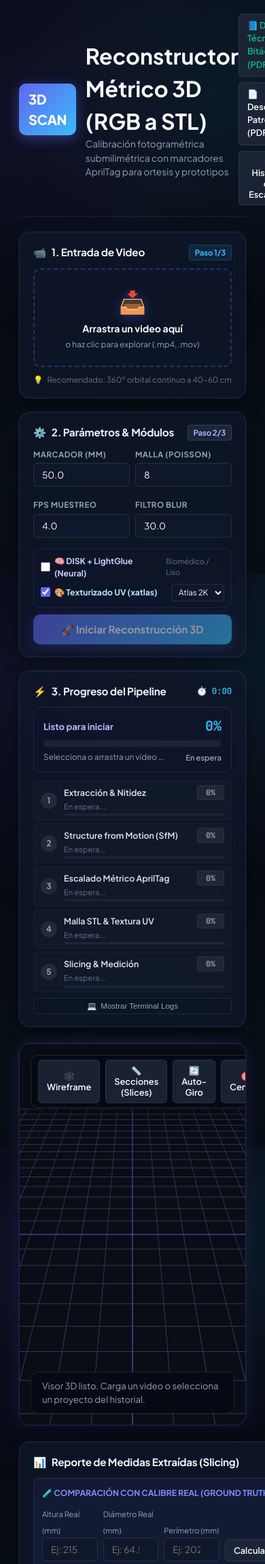
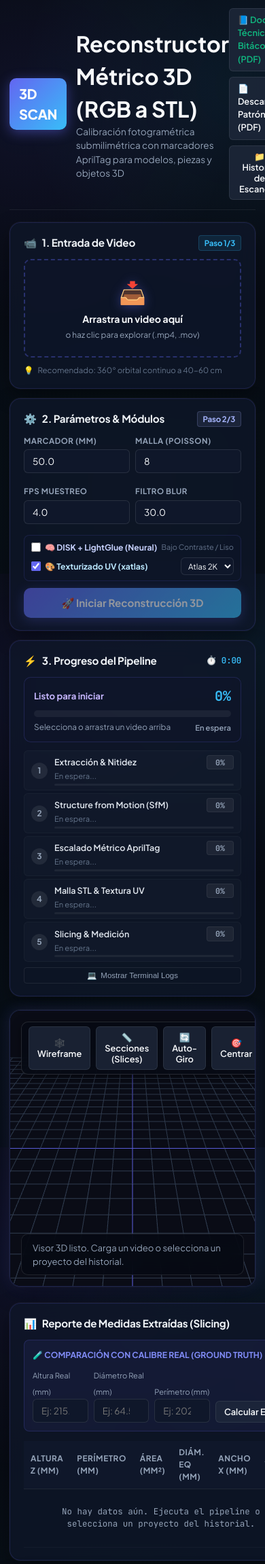
Before and after one commit to Malvadapapa/-Reconstructor-3D, a FastAPI app: page / in a window 390 px wide; the page is wider, and only the part inside the window is pictured. Shown: the top 2301 px of that part at 68% size. Run offline with FastAPI, Linux system fonts and the light colour scheme; data that the repository does not hold is empty.

Commit message:
fix: optimize laptop responsive breakpoints, anti-cache headers and purge ortesis/prototipo references

```diff
--- a/web/server.py
+++ b/web/server.py
@@ -53,7 +53,13 @@ async def serve_dashboard():
     if not index_path.exists():
         raise HTTPException(status_code=404, detail="index.html template not found.")
     with open(index_path, "r", encoding="utf-8") as f:
-        return f.read()
+        content = f.read()
+    response = HTMLResponse(content=content)
+    response.headers["Cache-Control"] = "no-cache, no-store, must-revalidate"
+    response.headers["Pragma"] = "no-cache"
+    response.headers["Expires"] = "0"
+    return response
+
 
 
 @app.get("/api/download-marker-pdf")
--- a/web/static/css/style.css
+++ b/web/static/css/style.css
@@ -47,7 +47,13 @@ body {
 .container {
   max-width: 1560px;
   margin: 0 auto;
-  padding: 20px 28px 40px;
+  padding: 16px 22px 36px;
+}
+
+@media (max-width: 1366px) {
+  .container {
+    padding: 12px 14px 28px;
+  }
 }
 
 /* Header */
@@ -55,8 +61,8 @@ header {
   display: flex;
   justify-content: space-between;
   align-items: center;
-  margin-bottom: 22px;
-  padding-bottom: 16px;
+  margin-bottom: 18px;
+  padding-bottom: 14px;
   border-bottom: 1px solid rgba(255, 255, 255, 0.07);
 }
 
@@ -86,27 +92,26 @@ header {
    ══════════════════════════════════════════════════════ */
 .top-workflow-grid {
   display: grid;
-  grid-template-columns: 1fr 1.15fr 1.35fr;
-  gap: 20px;
-  margin-bottom: 24px;
+  grid-template-columns: 0.95fr 1.05fr 1.25fr;
+  gap: 16px;
+  margin-bottom: 20px;
   align-items: stretch;
 }
 
-@media (max-width: 1280px) {
+@media (max-width: 1200px) {
   .top-workflow-grid {
-    grid-template-columns: 1fr 1fr;
+    gap: 10px;
   }
-  .top-workflow-grid > :nth-child(3) {
-    grid-column: span 2;
+  .card {
+    padding: 14px 12px;
   }
 }
 
-@media (max-width: 768px) {
+/* Solo colapsa a 1 columna en pantallas estrictamente móviles o tablets verticales (< 900px) */
+@media (max-width: 900px) {
   .top-workflow-grid {
     grid-template-columns: 1fr;
-  }
-  .top-workflow-grid > :nth-child(3) {
-    grid-column: span 1;
+    gap: 14px;
   }
 }
 
@@ -520,7 +525,7 @@ header {
 
 #viewport3d {
   width: 100%;
-  height: 560px;
+  height: clamp(380px, 48vh, 520px);
   background: radial-gradient(circle at center, #1e293b 0%, #060913 100%);
   display: block;
   position: relative;
@@ -579,14 +584,15 @@ header {
 /* Bottom Twin Panels (Slicing on Left, Projects History on Right) */
 .bottom-panels-grid {
   display: grid;
-  grid-template-columns: 1.3fr 1fr;
-  gap: 20px;
+  grid-template-columns: 1.25fr 1fr;
+  gap: 16px;
   align-items: start;
 }
 
-@media (max-width: 1100px) {
+@media (max-width: 900px) {
   .bottom-panels-grid {
     grid-template-columns: 1fr;
+    gap: 14px;
   }
 }
 
--- a/web/templates/index.html
+++ b/web/templates/index.html
@@ -4,7 +4,7 @@
   <meta charset="UTF-8">
   <meta name="viewport" content="width=device-width, initial-scale=1.0">
   <title>Video to 3D Metric Model - Scanner MVP</title>
-  <link rel="stylesheet" href="/static/css/style.css">
+  <link rel="stylesheet" href="/static/css/style.css?v=3.1">
   <!-- Three.js and Loaders -->
   <script src="https://cdnjs.cloudflare.com/ajax/libs/three.js/r128/three.min.js"></script>
   <script src="https://cdn.jsdelivr.net/npm/three@0.128.0/examples/js/controls/OrbitControls.js"></script>
@@ -20,7 +20,7 @@
       <div class="logo-badge">3D SCAN</div>
       <div>
         <h1>Reconstructor Métrico 3D (RGB a STL)</h1>
-        <p class="tagline">Calibración fotogramétrica submilimétrica con marcadores AprilTag para ortesis y prototipos</p>
+        <p class="tagline">Calibración fotogramétrica submilimétrica con marcadores AprilTag para modelos, piezas y objetos 3D</p>
       </div>
     </div>
     <div style="display: flex; gap: 8px; flex-wrap: wrap;">
@@ -99,7 +99,7 @@
             <input type="checkbox" id="enableNeural" style="accent-color: #6366f1; width: 14px; height: 14px;">
             <span>🧠 DISK + LightGlue (Neural)</span>
           </label>
-          <span style="font-size: 0.68rem; color: var(--text-muted);">Biomédico / Liso</span>
+          <span style="font-size: 0.68rem; color: var(--text-muted);">Bajo Contraste / Liso</span>
         </div>
 
         <div style="display: flex; justify-content: space-between; align-items: center;">
```
Also changed, not shown: scripts/generate_tech_doc_pdf.py (+5 -5 lines), README.md.
